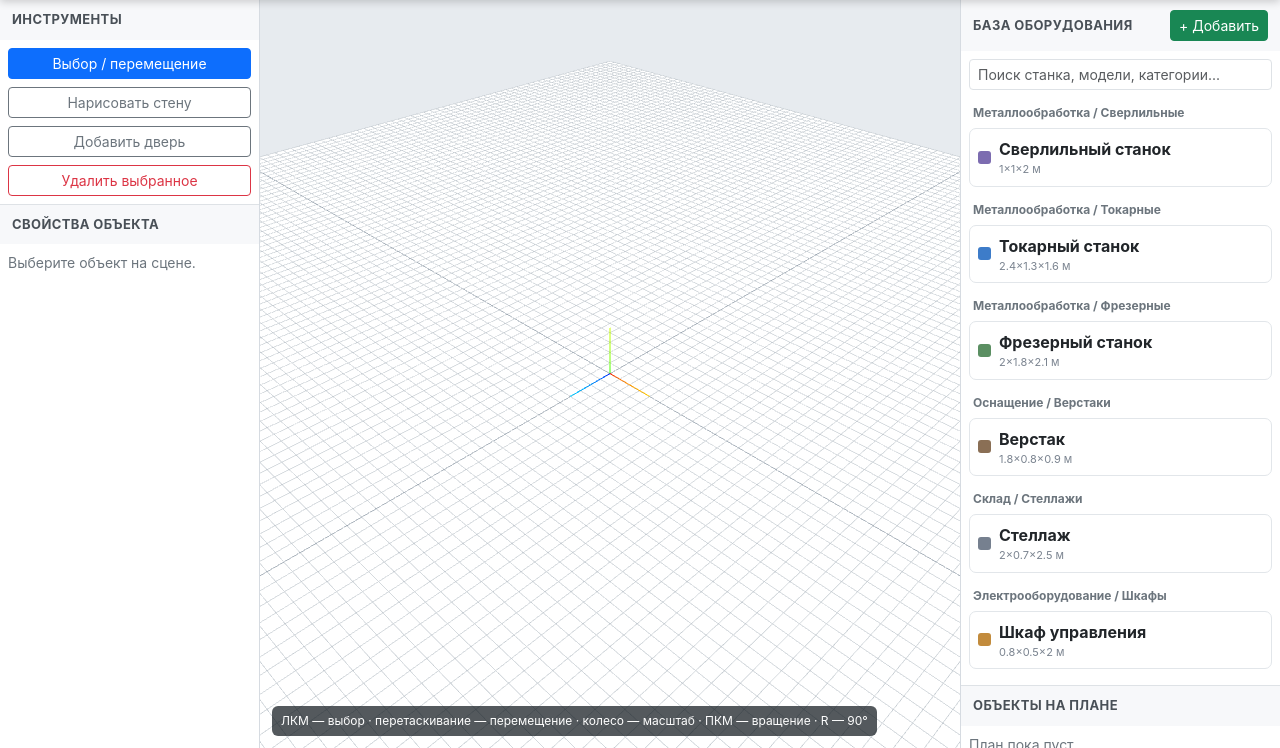
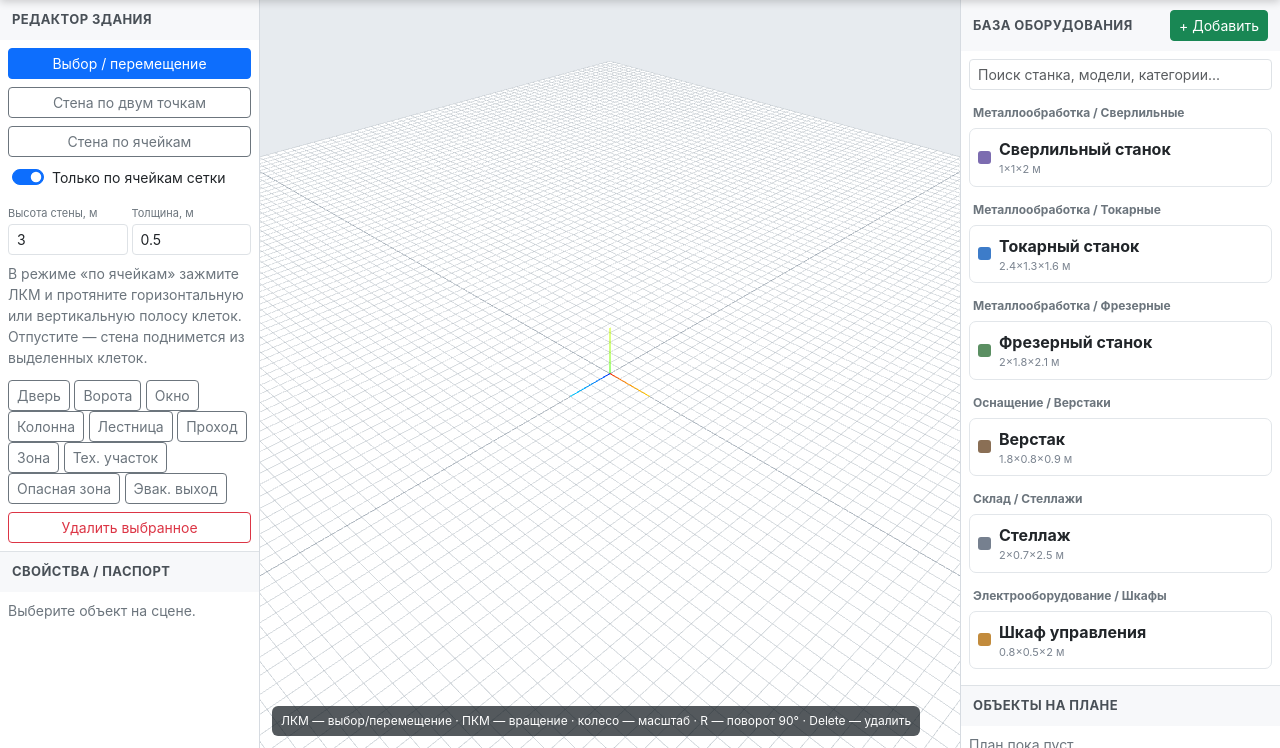
Before and after one commit to asbcorp24/3dstan, a Flask app: page / in a window 1280 px wide. Shown: the part 52-800 px from the top of the page. Run offline with Flask 3, Linux system fonts and the light colour scheme; data comes from the database, SQL or seed files in the repository; data that the repository does not hold is empty; some libraries are stand-ins or nearby versions.

Commit message:
Add factory passport and grid-based building editor controls

```diff
--- a/templates/index.html
+++ b/templates/index.html
@@ -3,7 +3,7 @@
 <head>
   <meta charset="utf-8">
   <meta name="viewport" content="width=device-width, initial-scale=1">
-  <title>3DStan — планировка цеха</title>
+  <title>3DStan — цифровой план цеха</title>
   <link href="https://cdn.jsdelivr.net/npm/bootstrap@5.3.3/dist/css/bootstrap.min.css" rel="stylesheet">
   <link rel="stylesheet" href="/static/css/app.css">
 </head>
@@ -21,22 +21,45 @@
 
   <main class="workspace">
     <aside class="left-panel panel">
-      <div class="panel-title">Инструменты</div>
+      <div class="panel-title">Редактор здания</div>
       <div class="p-2 d-grid gap-2">
         <button class="btn btn-sm btn-outline-primary tool-btn active" data-tool="select">Выбор / перемещение</button>
-        <button class="btn btn-sm btn-outline-secondary tool-btn" data-tool="wall">Нарисовать стену</button>
-        <button class="btn btn-sm btn-outline-secondary tool-btn" data-tool="door">Добавить дверь</button>
+        <button class="btn btn-sm btn-outline-secondary tool-btn" data-tool="wall">Стена по двум точкам</button>
+        <button class="btn btn-sm btn-outline-secondary tool-btn" data-tool="cellWall">Стена по ячейкам</button>
+        <div class="form-check form-switch ms-1">
+          <input class="form-check-input" type="checkbox" id="gridOnlyCheck" checked>
+          <label class="form-check-label small" for="gridOnlyCheck">Только по ячейкам сетки</label>
+        </div>
+        <div class="row g-1">
+          <div class="col-6"><label class="property-label">Высота стены, м</label><input id="wallHeight" type="number" min="0.1" step="0.1" value="3" class="form-control form-control-sm"></div>
+          <div class="col-6"><label class="property-label">Толщина, м</label><input id="wallThickness" type="number" min="0.05" step="0.05" value="0.5" class="form-control form-control-sm"></div>
+        </div>
+        <div class="small text-secondary grid-wall-help">В режиме «по ячейкам» зажмите ЛКМ и протяните горизонтальную или вертикальную полосу клеток. Отпустите — стена поднимется из выделенных клеток.</div>
+
+        <div class="building-tools-grid mt-1">
+          <button class="btn btn-sm btn-outline-secondary tool-btn" data-tool="door">Дверь</button>
+          <button class="btn btn-sm btn-outline-secondary tool-btn" data-tool="gate">Ворота</button>
+          <button class="btn btn-sm btn-outline-secondary tool-btn" data-tool="window">Окно</button>
+          <button class="btn btn-sm btn-outline-secondary tool-btn" data-tool="column">Колонна</button>
+          <button class="btn btn-sm btn-outline-secondary tool-btn" data-tool="stairs">Лестница</button>
+          <button class="btn btn-sm btn-outline-secondary tool-btn" data-tool="passage">Проход</button>
+          <button class="btn btn-sm btn-outline-secondary tool-btn" data-tool="zone">Зона</button>
+          <button class="btn btn-sm btn-outline-secondary tool-btn" data-tool="techZone">Тех. участок</button>
+          <button class="btn btn-sm btn-outline-secondary tool-btn" data-tool="dangerZone">Опасная зона</button>
+          <button class="btn btn-sm btn-outline-secondary tool-btn" data-tool="exit">Эвак. выход</button>
+        </div>
         <button id="deleteBtn" class="btn btn-sm btn-outline-danger">Удалить выбранное</button>
       </div>
 
-      <div class="panel-title border-top">Свойства объекта</div>
+      <div class="panel-title border-top">Свойства / паспорт</div>
       <div id="propertiesPanel" class="p-2 small text-secondary">Выберите объект на сцене.</div>
     </aside>
 
     <section id="viewportWrap" class="viewport-wrap">
       <canvas id="threeCanvas"></canvas>
-      <div class="viewport-help">ЛКМ — выбор · перетаскивание — перемещение · колесо — масштаб · ПКМ — вращение · R — 90°</div>
+      <div class="viewport-help">ЛКМ — выбор/перемещение · ПКМ — вращение · колесо — масштаб · R — поворот 90° · Delete — удалить</div>
       <div id="selectionBadge" class="selection-badge d-none"></div>
+      <div id="gridSelectionBadge" class="grid-selection-badge d-none"></div>
     </section>
 
     <aside class="right-panel panel">
@@ -55,31 +78,28 @@
 </div>
 
 <div class="modal fade" id="layoutsModal" tabindex="-1">
-  <div class="modal-dialog modal-lg">
-    <div class="modal-content">
+  <div class="modal-dialog modal-lg"><div class="modal-content">
     <div class="modal-header"><h5 class="modal-title">Сохранённые планировки</h5><button class="btn-close" data-bs-dismiss="modal"></button></div>
     <div class="modal-body"><div id="layoutsList" class="list-group"></div></div>
-    </div>
-  </div>
+  </div></div>
 </div>
 
 <div class="modal fade" id="equipmentModal" tabindex="-1">
-  <div class="modal-dialog modal-lg">
-    <div class="modal-content">
+  <div class="modal-dialog modal-lg"><div class="modal-content">
     <form id="equipmentForm">
       <div class="modal-header">
-          <div><h5 class="modal-title">Добавить оборудование</h5><div class="small text-secondary">Можно создать обычный объект или импортировать реальную 3D-модель станка из STL.</div></div>
+        <div><h5 class="modal-title">Добавить оборудование</h5><div class="small text-secondary">Обычный объект или реальная 3D-модель из STL.</div></div>
         <button class="btn-close" data-bs-dismiss="modal"></button>
       </div>
       <div class="modal-body">
         <div class="row g-3">
           <div class="col-md-7">
-              <div class="mb-2"><label class="form-label">Название</label><input name="name" class="form-control" required placeholder="Например: Токарный станок 16К20 №1"></div>
-              <div class="mb-2"><label class="form-label">Категория / группа</label><input name="category" class="form-control" value="Металлообработка / Токарные" placeholder="Раздел / Подраздел"></div>
+            <div class="mb-2"><label class="form-label">Наименование</label><input name="name" class="form-control" required placeholder="Например: Токарный станок 16К20 №1"></div>
+            <div class="mb-2"><label class="form-label">Категория / группа</label><input name="category" class="form-control" value="Металлообработка / Токарные"></div>
             <div class="row g-2">
-                <div class="col"><label class="form-label">Ширина X, м</label><input name="width" type="number" step="0.001" min="0.001" class="form-control" value="1"></div>
-                <div class="col"><label class="form-label">Глубина Z, м</label><input name="depth" type="number" step="0.001" min="0.001" class="form-control" value="1"></div>
-                <div class="col"><label class="form-label">Высота Y, м</label><input name="height" type="number" step="0.001" min="0.001" class="form-control" value="1"></div>
+              <div class="col"><label class="form-label">Размер X, м</label><input name="width" type="number" step="0.001" min="0.001" class="form-control" value="1"></div>
+              <div class="col"><label class="form-label">Размер Z, м</label><input name="depth" type="number" step="0.001" min="0.001" class="form-control" value="1"></div>
+              <div class="col"><label class="form-label">Размер Y, м</label><input name="height" type="number" step="0.001" min="0.001" class="form-control" value="1"></div>
             </div>
             <div class="mt-2"><label class="form-label">Базовый цвет</label><input name="color" type="color" class="form-control form-control-color" value="#4472c4"></div>
           </div>
@@ -87,34 +107,23 @@
             <div class="border rounded p-3 h-100 bg-light">
               <label class="form-label fw-semibold">3D-модель STL</label>
               <input id="stlFile" name="stl" type="file" accept=".stl,model/stl" class="form-control">
-                <div class="form-text">ASCII и Binary STL. Максимум 100 МБ. Файл будет храниться на сервере и использоваться при каждом открытии планировки.</div>
+              <div class="form-text">ASCII/Binary STL, до 100 МБ.</div>
               <label class="form-label mt-3">Единицы исходного STL</label>
-                <select name="model_unit" class="form-select">
-                  <option value="mm" selected>миллиметры (мм)</option>
-                  <option value="cm">сантиметры (см)</option>
-                  <option value="m">метры (м)</option>
-                </select>
-                <div class="form-text">Габариты выше задают фактический размер модели на плане; это защищает от ошибок масштаба CAD.</div>
+              <select name="model_unit" class="form-select"><option value="mm" selected>мм</option><option value="cm">см</option><option value="m">м</option></select>
             </div>
           </div>
         </div>
         <hr>
-          <div class="small text-secondary">После добавления у каждого экземпляра станка доступны паспортные данные: модель, изготовитель, заводской и инвентарный номера, масса, питание, цех/участок, ответственный, ТО и текущее состояние.</div>
+        <div class="small text-secondary">После установки на план каждый экземпляр получает собственный паспорт, состояние, координаты и историю планировки.</div>
       </div>
       <div class="modal-footer"><button class="btn btn-primary" type="submit">Добавить в базу</button></div>
     </form>
-    </div>
-  </div>
+  </div></div>
 </div>
 
 <script src="https://cdn.jsdelivr.net/npm/bootstrap@5.3.3/dist/js/bootstrap.bundle.min.js"></script>
 <script type="importmap">
-{
-  "imports": {
-    "three": "https://cdn.jsdelivr.net/npm/three@0.165.0/build/three.module.js",
-    "three/addons/": "https://cdn.jsdelivr.net/npm/three@0.165.0/examples/jsm/"
-  }
-}
+{"imports":{"three":"https://cdn.jsdelivr.net/npm/three@0.165.0/build/three.module.js","three/addons/":"https://cdn.jsdelivr.net/npm/three@0.165.0/examples/jsm/"}}
 </script>
 <script type="module" src="/static/js/app.js"></script>
 </body>
```
Lines whose indentation alone changed are shown as unchanged.
